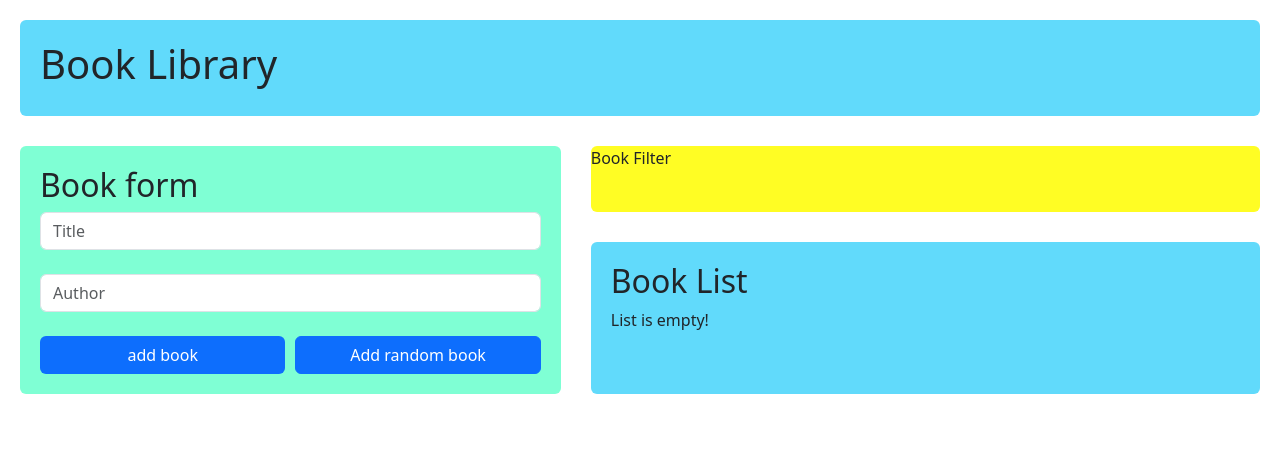
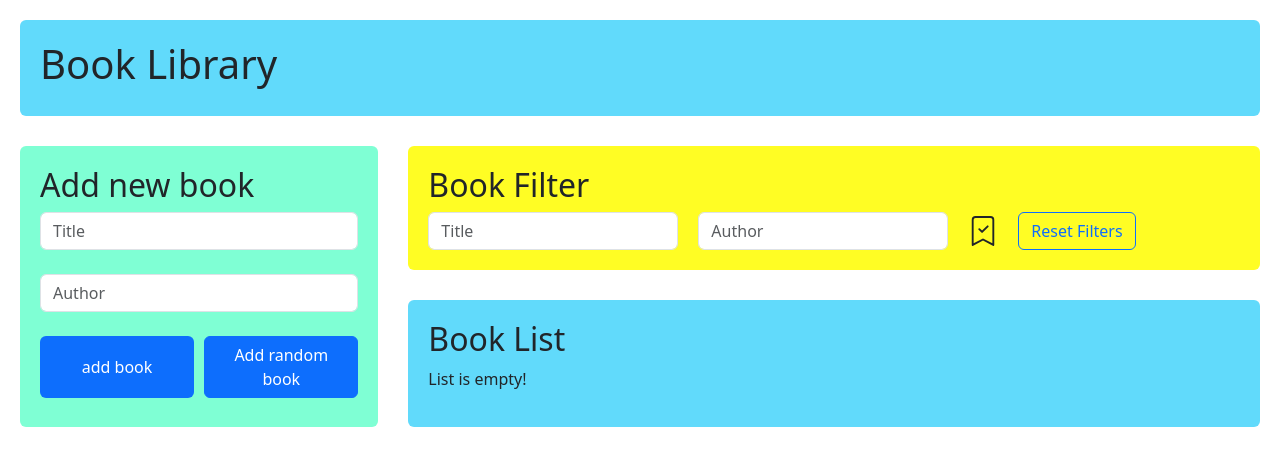
Before and after one commit to SerhiiHavryliuk/book-library, a React (Create React App) app: page / in a window 1280 px wide. Shown: the top 466 px of the page. Built offline with nearby package versions, Linux system fonts and the light colour scheme.

Commit message:
add filters

```diff
--- /dev/null
+++ b/src/app/slices/filterSlice.js
@@ -0,0 +1,36 @@
+import { createSlice } from '@reduxjs/toolkit';
+
+const initialState = {
+  titleFilter: '',
+  authorFilter: '',
+  onlyFavoriteFilter: false
+};
+
+export const filterSlice = createSlice({
+  name: 'filterAction',
+  initialState,
+  reducers: {
+    filterByTitle: (state, action) => {
+      state.titleFilter = action.payload;
+    },
+    filterByAuthor: (state, action) => {
+      state.authorFilter = action.payload;
+    },
+    filterOnlyFavorite: (state, action) => {
+      state.onlyFavoriteFilter = action.payload;
+    },
+    resetAllFilters: () => {
+      return initialState;
+    }
+  }
+});
+
+// Action creators are generated for each case reducer function
+export const { filterByTitle, filterByAuthor, filterOnlyFavorite, resetAllFilters } =
+  filterSlice.actions;
+
+export const selectTitleFilter = (state) => state.filtersBooks.titleFilter;
+export const selectAuthorFilter = (state) => state.filtersBooks.authorFilter;
+export const selectOnlyFavoriteFilter = (state) => state.filtersBooks.onlyFavoriteFilter;
+
+export default filterSlice.reducer;
--- a/src/app/store.js
+++ b/src/app/store.js
@@ -1,10 +1,12 @@
 import { configureStore } from '@reduxjs/toolkit';
 import counterReducer from '../features/counter/counterSlice';
 import booksReducer from '../app/slices/booksSlice';
+import filtersReducer from '../app/slices/filterSlice';
 
 export const store = configureStore({
   reducer: {
     counter: counterReducer,
-    books: booksReducer
+    books: booksReducer,
+    filtersBooks: filtersReducer
   }
 });
--- a/src/components/BookFilter/BookFilter.js
+++ b/src/components/BookFilter/BookFilter.js
@@ -1,9 +1,71 @@
+import { useState } from 'react';
+import { BsBookmarkCheck, BsBookmarkCheckFill } from 'react-icons/bs';
+import Form from 'react-bootstrap/Form';
+import { Button } from 'react-bootstrap';
 import style from './BookFilter.module.scss';
+import { useDispatch } from 'react-redux';
+import {
+  filterByAuthor,
+  filterByTitle,
+  filterOnlyFavorite,
+  resetAllFilters
+} from '../../app/slices/filterSlice';
 
 function BookFilter() {
+  const [title, setTitle] = useState('');
+  const [author, setAuthor] = useState('');
+  const [isFavorite, setIsFavorite] = useState(false);
+  const dispatch = useDispatch();
+
+  const handleFilterTitle = (title) => {
+    setTitle(title);
+    dispatch(filterByTitle(title));
+  };
+  const handleFilterAuthor = (author) => {
+    setAuthor(author);
+    dispatch(filterByAuthor(author));
+  };
+  const handleFilterToggleFavorite = () => {
+    setIsFavorite(!isFavorite);
+    dispatch(filterOnlyFavorite(!isFavorite));
+  };
+  const handleFilterReset = () => {
+    resetFilters();
+    dispatch(resetAllFilters());
+  };
+
+  const resetFilters = () => {
+    setTitle('');
+    setAuthor('');
+    setIsFavorite(false);
+    dispatch(filterOnlyFavorite(false));
+  };
+
   return (
     <div className={style.bookFilter}>
-      <p> Book Filter </p>
+      <h2> Book Filter </h2>
+      <div className={style.filters}>
+        <Form.Control
+          className={style.titleInput}
+          type="text"
+          placeholder="Title"
+          value={title}
+          onChange={(event) => handleFilterTitle(event.target.value)}
+        />
+        <Form.Control
+          className={style.authorInput}
+          type="text"
+          placeholder="Author"
+          value={author}
+          onChange={(event) => handleFilterAuthor(event.target.value)}
+        />
+        <div className={style.favorite} onClick={() => handleFilterToggleFavorite()}>
+          {isFavorite ? <BsBookmarkCheckFill /> : <BsBookmarkCheck />}
+        </div>
+        <Button variant="outline-primary" onClick={handleFilterReset}>
+          Reset Filters
+        </Button>
+      </div>
     </div>
   );
 }
--- a/src/components/BookFilter/BookFilter.module.scss
+++ b/src/components/BookFilter/BookFilter.module.scss
@@ -1,4 +1,19 @@
 .bookFilter{
+  padding: 20px;
   background: #fffd24;
   border-radius: 0.375rem;
 }
+.filters{
+  display: flex;
+}
+.titleInput, .authorInput {
+  max-width: 250px;
+  margin-right: 20px;
+}
+.favorite{
+  font-size: 30px;
+  display: flex;
+  align-items: center;
+  margin-right: 20px;
+  cursor: pointer;
+}
--- a/src/components/BookForm/BookForm.js
+++ b/src/components/BookForm/BookForm.js
@@ -37,20 +37,20 @@ function BookForm() {
 
   return (
     <div className={style.bookForm}>
-      <h2> Book form </h2>
+      <h2> Add new book </h2>
       <form onSubmit={handlerAddBook}>
         <Form.Control
           type="text"
           placeholder="Title"
           value={title}
-          onChange={() => setTitle(event.target.value)}
+          onChange={(event) => setTitle(event.target.value)}
         />
         <br />
         <Form.Control
           type="text"
           placeholder="Author"
           value={author}
-          onChange={() => setAuthor(event.target.value)}
+          onChange={(event) => setAuthor(event.target.value)}
         />
         <br />
         <div className={style.buttons}>
--- a/src/components/BookList/BookList.js
+++ b/src/components/BookList/BookList.js
@@ -4,13 +4,30 @@ import { BsBookmarkCheck, BsBookmarkCheckFill } from 'react-icons/bs';
 import { deleteBook, toggleFavorite } from '../../app/slices/booksSlice';
 import { showNotify } from '../../utils/functions';
 import style from './BookList.module.scss';
+import {
+  selectAuthorFilter,
+  selectOnlyFavoriteFilter,
+  selectTitleFilter
+} from '../../app/slices/filterSlice';
 
 function BookList() {
   const allBooks = useSelector((state) => state.books.booksList);
-  // Second variant use state
-  //const allBooks = useSelector(selectBooks);
+  const filterTitle = useSelector(selectTitleFilter);
+  const filterAuthor = useSelector(selectAuthorFilter);
+  const filterOnlyFavorite = useSelector(selectOnlyFavoriteFilter);
   const dispatch = useDispatch();
 
+  let filteredBooks = () => {
+    if (filterTitle || filterAuthor || filterOnlyFavorite) {
+      return allBooks.filter((item) => {
+        const matchesTitle = item.title.toLowerCase().includes(filterTitle.toLowerCase());
+        const matchesAuthor = item.author.toLowerCase().includes(filterAuthor.toLowerCase());
+        const matchesFavorites = filterOnlyFavorite ? item.isFavorite : true;
+        return matchesTitle && matchesAuthor && matchesFavorites;
+      });
+    }
+    return allBooks;
+  };
   const handleDeleteBook = (id) => {
     dispatch(deleteBook(id));
     showNotify('Remove book');
@@ -25,13 +42,13 @@ function BookList() {
       <h2> Book List </h2>
       {allBooks.length ? (
         <ul className={style.list}>
-          {allBooks.map((item, index) => {
+          {filteredBooks().map((item, index) => {
             return (
-              <li key={index} className={style.item}>
+              <li key={item.id} className={style.item}>
                 <div className={style.listDescription}>
-                  {item.title} <b> {item.author}</b>
+                  {++index + '.'} {item.title} <b> {item.author}</b>
                 </div>
-                <div onClick={() => handleToggleFavoriteBook(item.id)}>
+                <div className={style.favorite} onClick={() => handleToggleFavoriteBook(item.id)}>
                   {item.isFavorite ? <BsBookmarkCheckFill /> : <BsBookmarkCheck />}
                   <Button
                     variant="outline-danger"
--- a/src/components/BookList/BookList.module.scss
+++ b/src/components/BookList/BookList.module.scss
@@ -24,3 +24,8 @@
 .buttonDelete{
   margin-left: 5px;
 }
+
+.favorite{
+  font-size: 25px;
+  cursor: pointer;
+}
--- a/src/data/books.json
+++ b/src/data/books.json
@@ -30,7 +30,7 @@
         "year": 1200
     },
     {
-        "title": "Njál's Saga",
+        "title": "Nana Saga",
         "author": "Unknown",
         "year": 1350
     },
```
